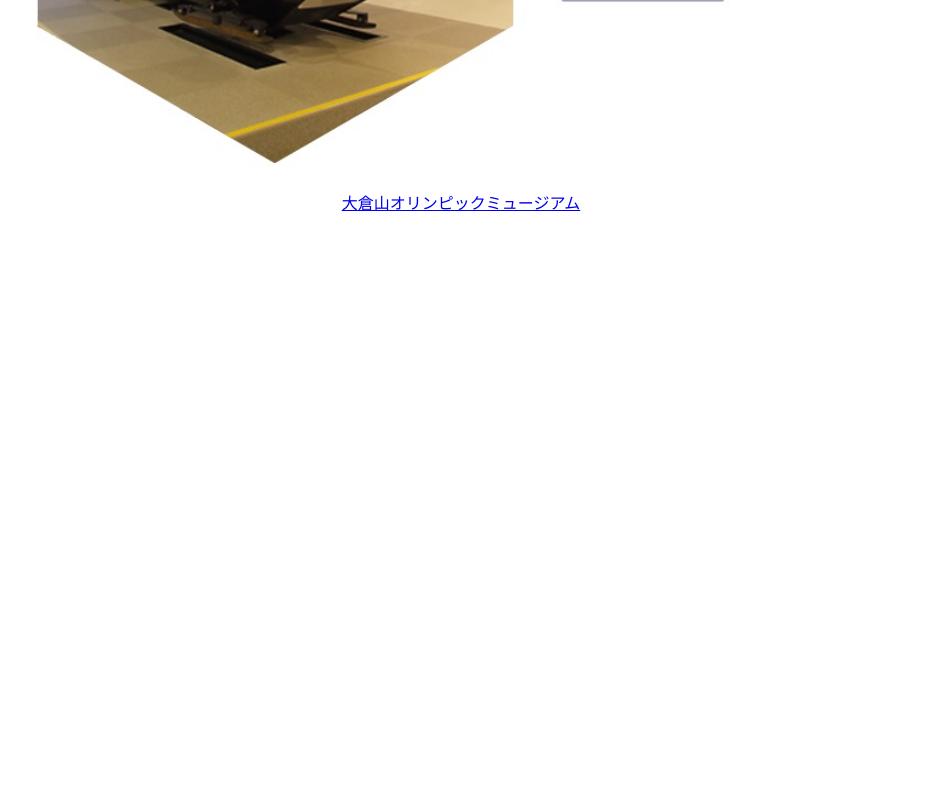
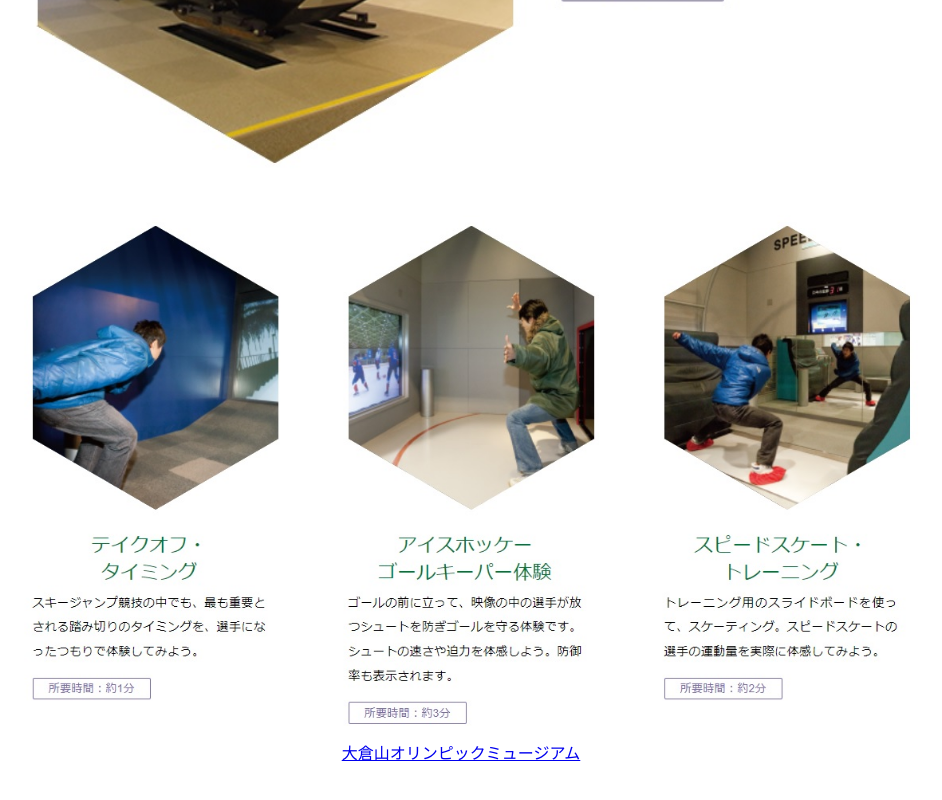
Before and after one commit to tokoshika/syu, a Nuxt app: page /okurayama in a window 1280 px wide. Shown: the part 2956-3756 px from the top of the page, without its empty margins (179-1121 px from the left). Before the commit the page ends 3214 px from the top, so only its background shows below. Built offline with nearby package versions, Linux system fonts and the light colour scheme.

Commit message:
大倉山オリンピック

```diff
--- a/pages/okurayama.vue
+++ b/pages/okurayama.vue
@@ -36,7 +36,8 @@
   />
   <br />
   <img class="access" style="width: 70%" src="~/assets/okura/okura_06.jpg" />
-
+  <br />
+  <img class="access" id="left" style="width: 72%" src="~/assets/okura/okura_07.jpg" />
   <br />
   <a href="https://sapporo-olympicmuseum.jp/">大倉山オリンピックミュージアム</a>
   <br />
```
